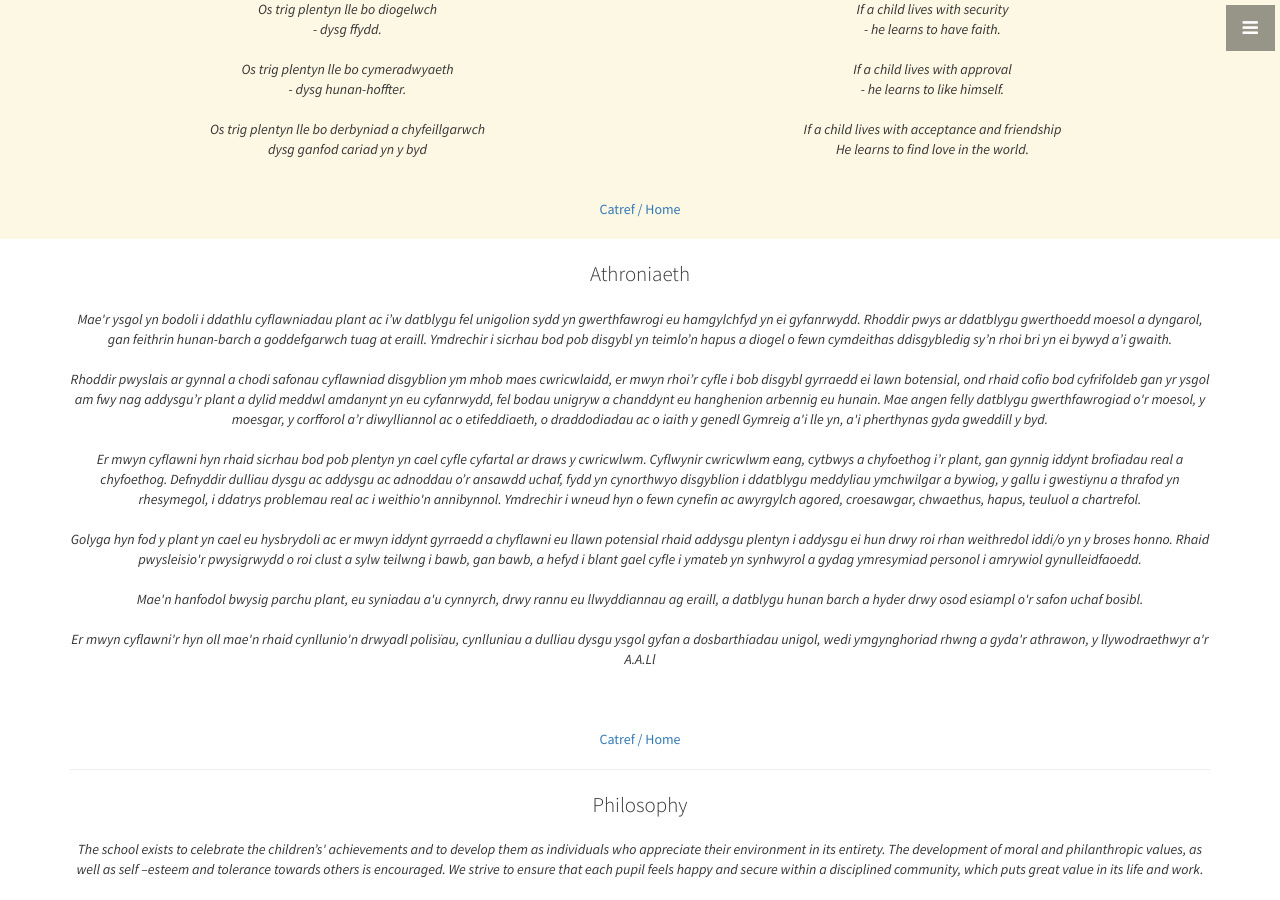
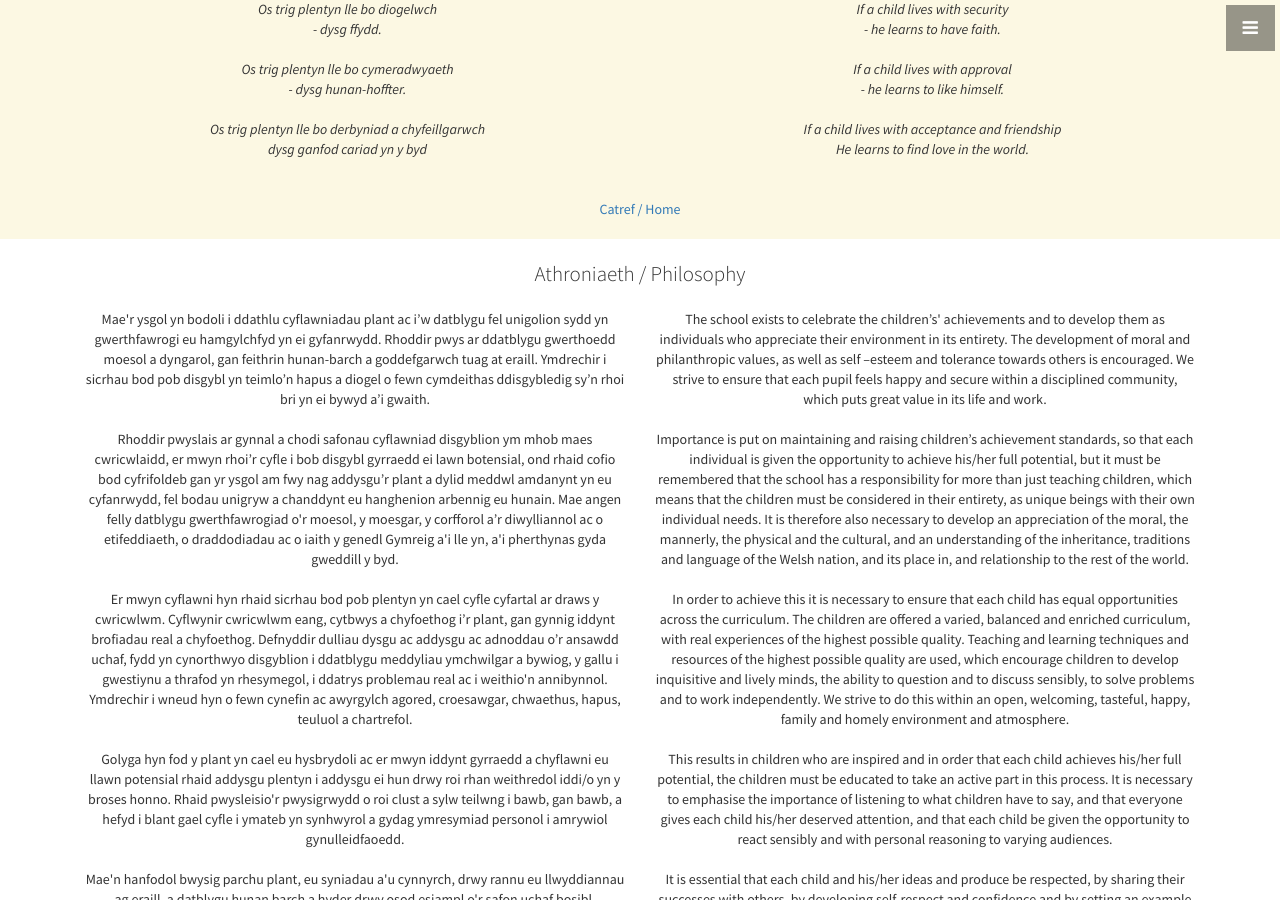
Before and after one commit to matatysgolbethel/matatysgolbethel.github.io, a Jekyll site: the page built from index.html, in a window 1280 px wide and 900 px high, scrolled down 2718 px. Built offline with Jekyll 4.4.1, drawn with Linux system fonts in a browser that asks for light colours.

Commit message:
changed the page to have the same look and feel as the others

```diff
--- a/_includes/philosophy.html
+++ b/_includes/philosophy.html
@@ -3,8 +3,8 @@
   <div class="container">
     <div class="row">
       <div class="col-lg-12 text-center">
-        <h2 class="lead">Athroniaeth</h2>
-        <em>
+        <h2 class="lead">Athroniaeth / Philosophy</h2>
+        <div class="col-lg-6">
         Mae'r ysgol yn bodoli i ddathlu cyflawniadau plant ac i’w datblygu fel unigolion sydd
 yn gwerthfawrogi eu hamgylchfyd yn ei gyfanrwydd. Rhoddir pwys ar ddatblygu
 gwerthoedd moesol a dyngarol, gan feithrin hunan-barch a goddefgarwch tuag at eraill.
@@ -35,11 +35,8 @@ uchaf bosibl.<br><br>
 Er mwyn cyflawni'r hyn oll mae'n rhaid cynllunio'n drwyadl polisïau, cynlluniau a
 dulliau dysgu ysgol gyfan a dosbarthiadau unigol, wedi ymgynghoriad rhwng a gyda'r
 athrawon, y llywodraethwyr a'r A.A.Ll<br><br>
-        </em><br><br>
-        <a href="#top" onclick = $("#menu-close").click();><p color="white">Catref / Home</p></a>
-        <hr>
-        <h2 class="lead">Philosophy</h2>
-        <em>
+        </div>
+        <div class="col-lg-6">
         The school exists to celebrate the children’s' achievements and to develop them as
 individuals who appreciate their environment in its entirety. The development of moral
 and philanthropic values, as well as self –esteem and tolerance towards others is
@@ -71,9 +68,10 @@ example of the highest possible quality.<br><br>
 In order to achieve all this, it is necessary to prepare thoroughly, policies, whole school and
 class schemes and teaching techniques, after consultation within and between the staff,
 governors and LEA.<br><br>
-        </em>
-        <br><br>
-        <a href="#top" onclick = $("#menu-close").click();><p color="white">Catref / Home</p></a>
+	</div>
+          <div class="col-lg-12 text-center">
+            <a href="#top">Catref / Home</a>
+          </div>
       </div>
     </div>
     <!-- /.row -->
```
